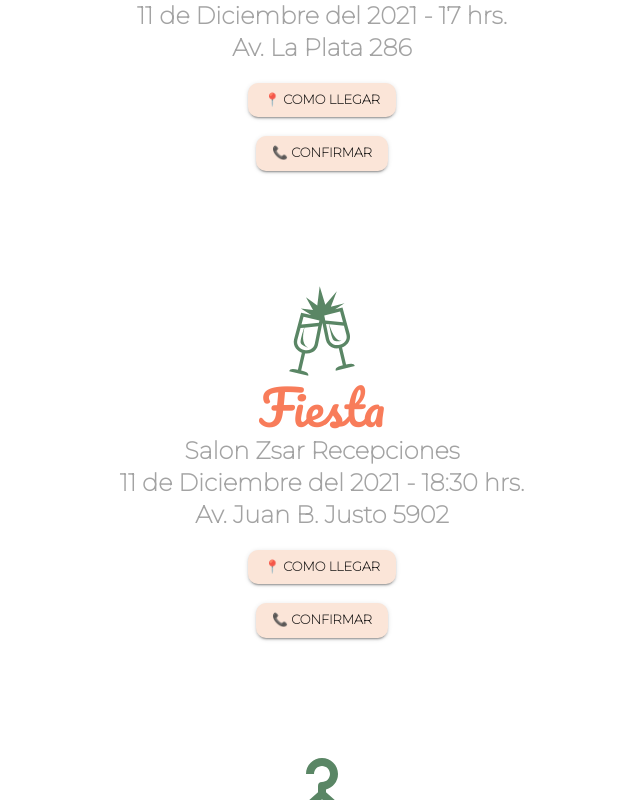
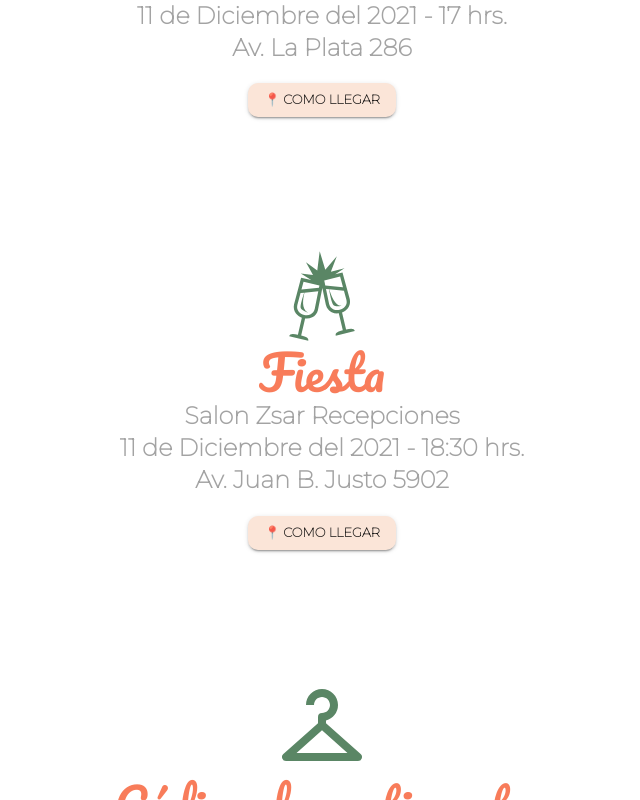
Before and after one commit to Codereggs/webPageMatrimonial, a React (Create React App) app: page / in a window 1280 px wide. Shown: the part 1280-2080 px from the top of the page, without its empty margins (318-958 px from the left). Built offline with nearby package versions, Linux system fonts and the light colour scheme.

Commit message:
fix delete buttons of confirmation and add label

```diff
--- a/src/Components/Fecha.js
+++ b/src/Components/Fecha.js
@@ -26,8 +26,6 @@ const Fecha = () => {
         fecha="11 de Diciembre del 2021 - 17 hrs."
         direccion="Av. La Plata 286"
         gmapsdir="https://www.google.com.ar/maps/place/Av.+La+Plata+286,+C1184+CABA/@-34.6180872,-58.4287399,19z/data=!3m1!4b1!4m5!3m4!1s0x95bcca5b28d8c90d:0xa4bf84b58531c4b0!8m2!3d-34.6180883!4d-58.4281927"
-        whatsappdirRafa={process.env.REACT_APP_PRIVATE_DIR1}
-        whatsappdirMary={process.env.REACT_APP_PRIVATE_DIR2}
       />
       <FechaCards
         icono={<GiGlassCelebration className="fIcon" />}
@@ -36,8 +34,6 @@ const Fecha = () => {
         fecha="11 de Diciembre del 2021 - 18:30 hrs."
         direccion="Av. Juan B. Justo 5902"
         gmapsdir="https://www.google.com.ar/maps/place/Av.+Juan+B.+Justo+5902,+C1416DLN+CABA/@-34.6200267,-58.4805432,17z/data=!3m1!4b1!4m5!3m4!1s0x95bcc9ee9c1e4005:0x88cea73a32c8a723!8m2!3d-34.6200311!4d-58.4783545"
-        whatsappdirRafa={process.env.REACT_APP_PRIVATE_DIR1}
-        whatsappdirMary={process.env.REACT_APP_PRIVATE_DIR2}
       />
       <FechaCards
         icono={<BiCloset className="cloIcon" />}
--- a/src/Components/Reserva.js
+++ b/src/Components/Reserva.js
@@ -55,7 +55,18 @@ const Reserva = () => {
           ¡Contáctanos por Whatsapp para confirmar tu asistencia!
         </Typography>
 
-        <Link underline="none">
+        <Link
+          underline="none"
+          style={{
+            display: "inherit",
+            alignItems: "inherit",
+            justifyContent: "center",
+            flexDirection: "column",
+          }}
+        >
+          <Typography variant="body1" component="label" color="#000">
+            Hacé click para confirmar
+          </Typography>
           <Button
             style={{
               backgroundColor: "#25cc64",
```
